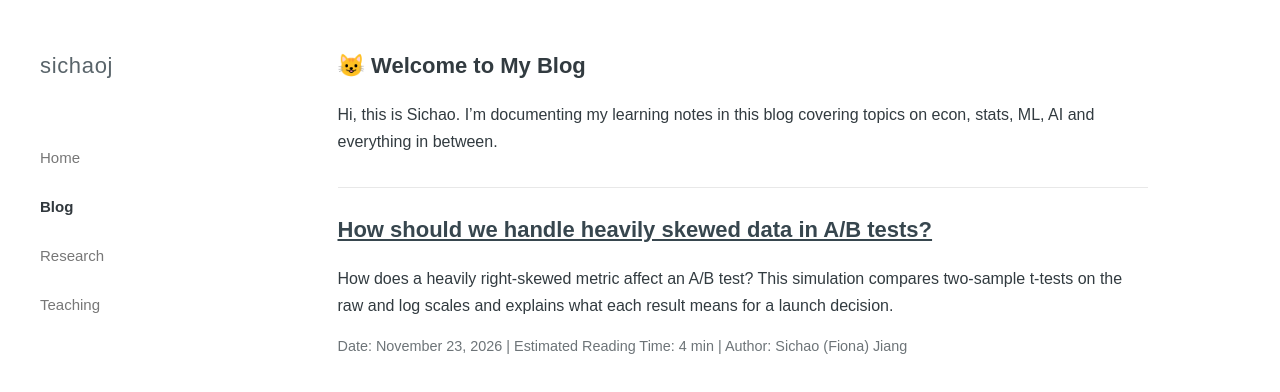
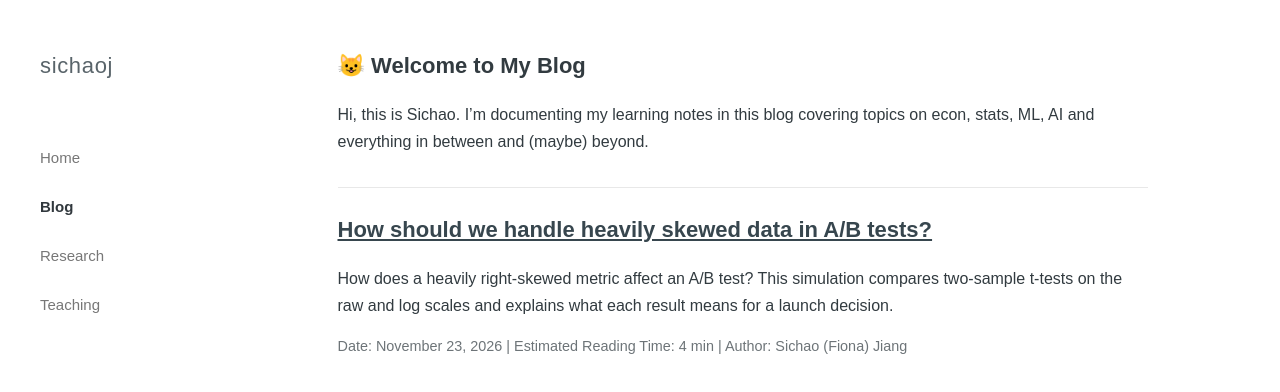
Before and after one commit to sichaoj/sichaoj.github.io, a plain HTML site: page blog.html in a window 1280 px wide. Drawn offline with Linux system fonts and the light colour scheme.

Commit message:
Update Blog introduction

```diff
--- a/blog.html
+++ b/blog.html
@@ -4,7 +4,7 @@
 <main class="page"><div class="page-inner">
 <div class="content" style="text-align: left">
 <h2>😺 Welcome to My Blog</h2>
-<p>Hi, this is Sichao. I’m documenting my learning notes in this blog covering topics on econ, stats, ML, AI and everything in between.</p></div>
+<p>Hi, this is Sichao. I’m documenting my learning notes in this blog covering topics on econ, stats, ML, AI and everything in between and (maybe) beyond.</p></div>
 <section class="content" aria-label="Blog posts">
 <article style="margin-top: 32px; padding-top: 24px; border-top: 1px solid var(--line)">
 <h2><a href="writeups/ab-testing-skewed-data.html">How should we handle heavily skewed data in A/B tests?</a></h2>
```
